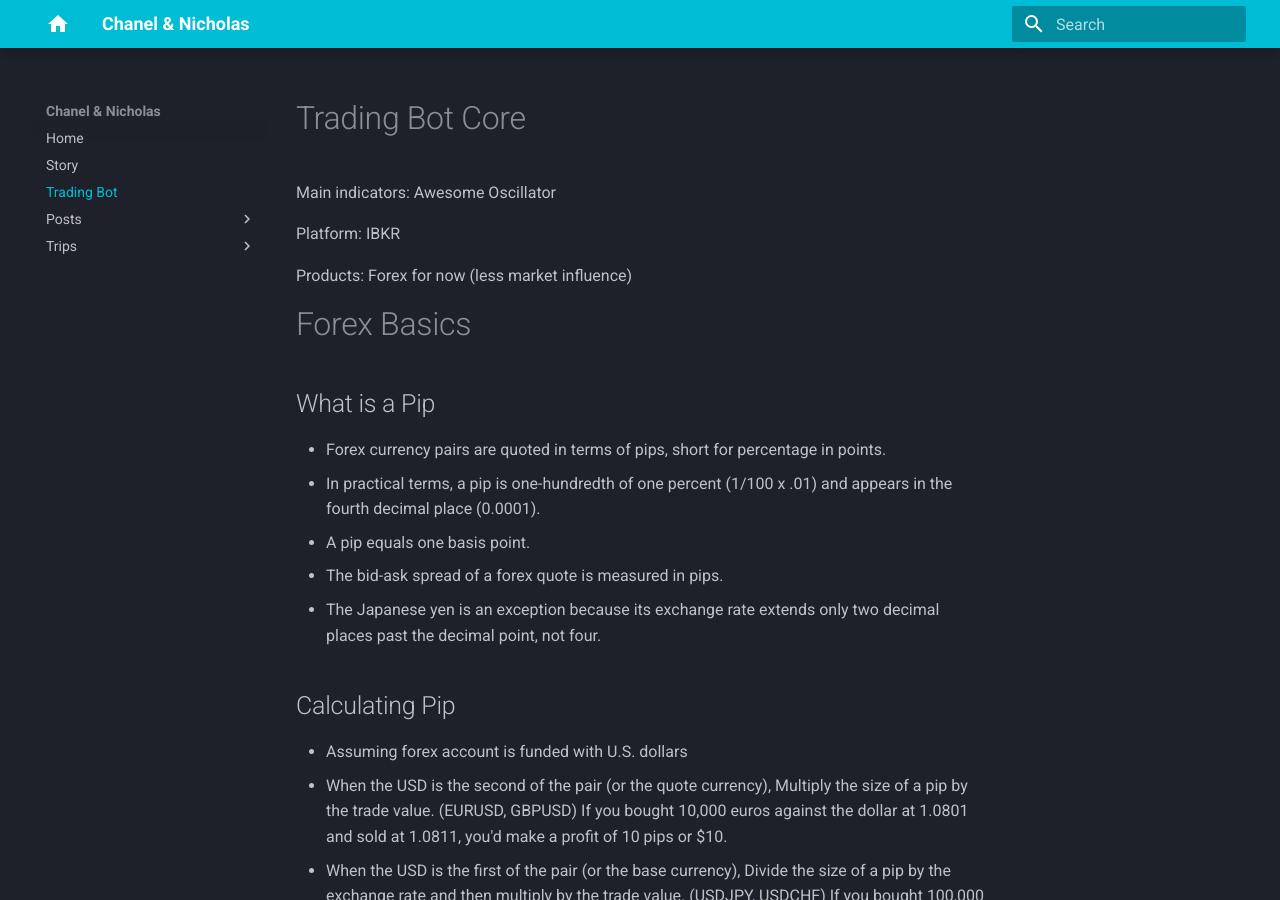
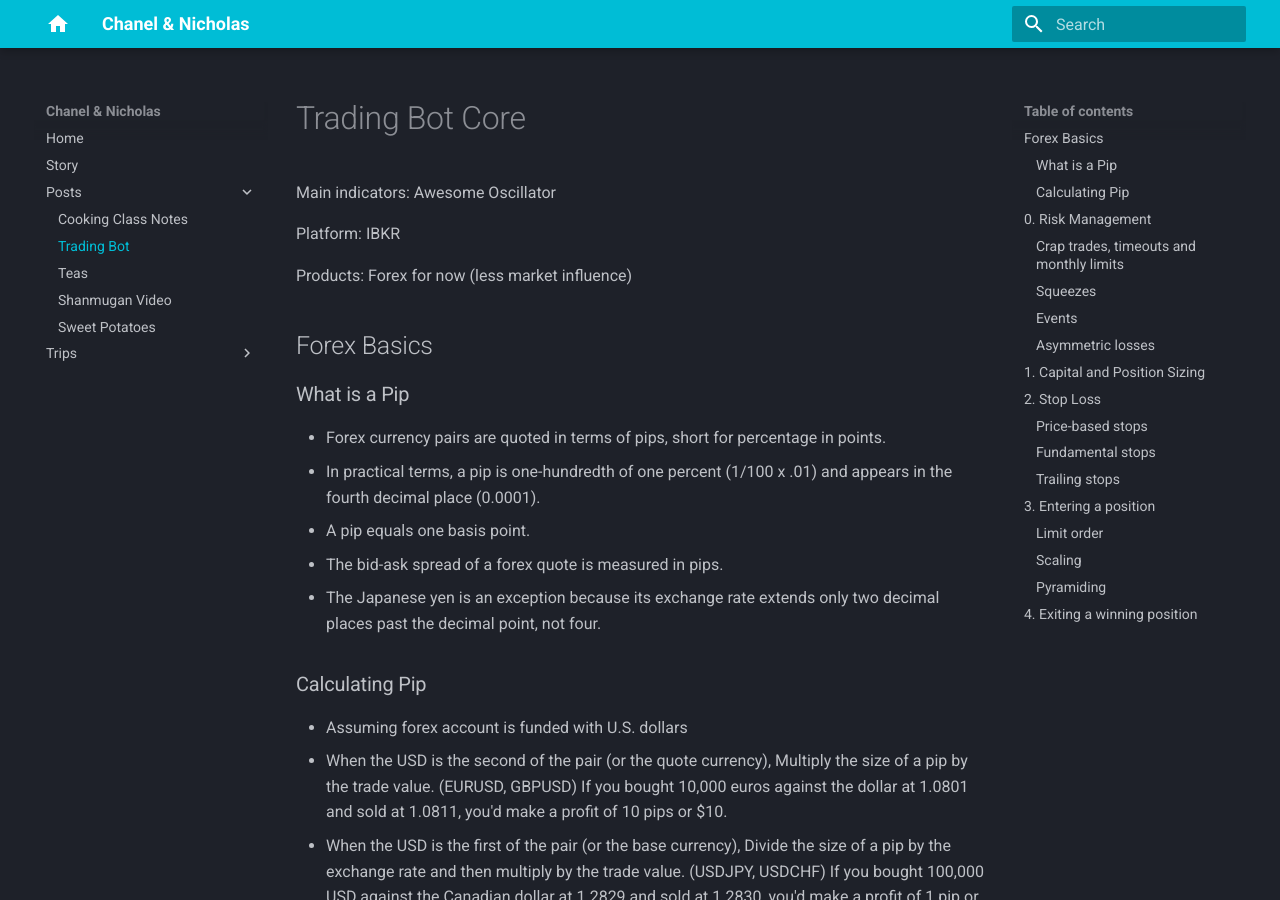
Before and after one commit to extrange/chanel, an MkDocs documentation site: the page built from docs/posts/trading-bot.md, in a window 1280 px wide and 900 px high. Built offline with MkDocs 1.6.1 and Material for MkDocs 9.7.7, drawn with Linux system fonts in a browser that asks for light colours.

Commit message:
improve post layout, add cooking class

```diff
--- a/docs/trading-bot.md
+++ b/docs/posts/trading-bot.md
@@ -6,16 +6,16 @@ Platform: IBKR
 
 Products: Forex for now (less market influence)
 
-# Forex Basics
+## Forex Basics
 
-## What is a Pip
+### What is a Pip
 - Forex currency pairs are quoted in terms of pips, short for percentage in points.
 -  In practical terms, a pip is one-hundredth of one percent (1/100 x .01) and appears in the fourth decimal place (0.0001).
 -  A pip equals one basis point.
 -  The bid-ask spread of a forex quote is measured in pips.
 -  The Japanese yen is an exception because its exchange rate extends only two decimal places past the decimal point, not four.
 
-## Calculating Pip
+### Calculating Pip
 - Assuming forex account is funded with U.S. dollars
 - When the USD is the second of the pair (or the quote currency), Multiply the size of a pip  by the trade value. (EURUSD, GBPUSD)
 	If you bought 10,000 euros against the dollar at 1.0801 and sold at 1.0811, you'd make a profit of 10 pips or $10.
@@ -23,15 +23,15 @@ Products: Forex for now (less market influence)
 	If you bought 100,000 USD against the Canadian dollar at 1.2829 and sold at 1.2830, you'd make a profit of 1 pip or $7.79.
 
 
-# 0. Risk Management
-## Crap trades, timeouts and monthly limits
+## 0. Risk Management
+### Crap trades, timeouts and monthly limits
 Equally, you need to set monthly limits. A standard limit might be a 10% account balance stop per month. At that point you close all your positions immediately and stop trading till next month.
 
 Having monthly calendar breaks is nice for another reason. Say you made a load of money in January. You don’t want to start February feeling you are up 5% or it is too tempting to avoid trading all month and protect the existing win. Each month and each year should feel like a clean slate and an independent period.
 
 Everyone has trading slumps. It is perfectly normal. It will definitely happen to you at some stage. The trick is to take a break and refocus. Conserve your capital by not trading a lot whilst you are on a losing streak. This period will be much harder for you emotionally and you’ll end up making suboptimal decisions. An enforced break will help you see the bigger picture.
 
-## Squeezes
+### Squeezes
 
 - A short squeeze is when a participant ends up in a short position they are forced to cover. Especially when the rest of the market knows that this participant can be bullied into stopping out at terrible levels, provided the market can briefly drive the price into their pain zone.
 
@@ -41,7 +41,7 @@ Everyone has trading slumps. It is perfectly normal. It will definitely happen t
 	- Generally market participants will not pay a lot of attention to commercial hedgers, which are also detailed in the report. This data is worth tracking but these folks are simply hedging real-world transactions rather than speculating so their activity is far less revealing and far more noisy.
 	- ou can find the data online for free and [download it directly here](https://www.cftc.gov/MarketReports/CommitmentsofTraders/HistoricalViewable/index.htm).
 
-## Events
+### Events
 
 - Economic releases can cause large short-term volatility. The most famous is Non Farm Payrolls, which is the most widely watched measure of US employment levels and affects the price of many instruments.On an NFP announcement currencies like EURUSD might jump (or drop) 100 pips no problem.
 
@@ -49,7 +49,7 @@ Everyone has trading slumps. It is perfectly normal. It will definitely happen t
 
 - For example, if you are trading off some intraday chart and scalping a few pips here and there it would be highly sensible to go into a known data release flat as it is pure coin-toss and not the reason for your trading. It only takes five minutes each day to plan for the day ahead so do not get caught out by this. Many retail traders get stopped out on such events when price volatility is at its peak.
 
-## Asymmetric losses
+### Asymmetric losses
 
 - Ideally what you are looking for is asymmetric risk trade set-ups: that is where the downside is clearly defined and smaller than the upside. What you want to avoid is the opposite.
 
@@ -57,7 +57,7 @@ Everyone has trading slumps. It is perfectly normal. It will definitely happen t
 
 - Other strategies like naively selling options have the same result. You win a small amount of money each day and [then spectacularly blow up](https://www.tampabay.com/business/how-tampas-james-cordier-went-from-high-roller-to-youtube-apology-after-losing-150-million-20190206/) at some point down the line.
 
-# 1. Capital and Position Sizing
+## 1. Capital and Position Sizing
 
 The first thing you have to know is how much capital you are working with. Let’s say you have $100,000 deposited. This is your maximum trading capital. Your trading capital is not the leveraged amount. It is the amount of money you have deposited and can withdraw or lose.
 
@@ -65,14 +65,14 @@ The first thing you have to know is how much capital you are working with. Let
 2. Risk no more than 8% of one’s account balance on a specific theme.
 3. No more than one in twenty trades are graded exceptional and allocated 5% of account balance risk
 
-# 2. Stop Loss
+## 2. Stop Loss
 A stop loss is a resting order, left with the broker, to automatically close your position if it reaches a certain price.
 
 The valid concern with stop losses is that disreputable brokers look for a concentration of stops and then, when the market is close, whipsaw the price through the stop levels so that the clients ‘stop out’ and sell to the broker at a low rate before the market naturally comes back higher. This is referred to as ‘stop hunting’.
 
 *Always have a pre-determined stop loss before you put on a trade*
 
-## Price-based stops
+### Price-based stops
 
 1.  Use technical analysis to pick important levels (support, resistance, previous high/lows, moving averages etc.) as these provide clear exit and entry points on a trade.
 
@@ -85,7 +85,7 @@ The valid concern with stop losses is that disreputable brokers look for a conce
 
 3.  Always pick your stop level first. Then use a calculator to determine the appropriate lot size for the position, based on the % of your account balance you wish to risk on the trade.
 
-## Fundamental stops
+### Fundamental stops
 
 Used alongside - not instead of - price stops. If either breaks you’re out.
 
@@ -93,13 +93,13 @@ If you stop understanding why a product is going up or down and your fundamental
 
 If you have some big upcoming data like Non Farm Payrolls that you know can move the market +/- 150 pips and you have no edge going into the release then many traders will take off or scale down their positions. They’ll go back into the positions when the data is out and the market has quietened down after fifteen minutes or so. This is a matter of some debate - many traders consider it a coin toss and argue you win some and lose some and it all averages out.
 
-## Trailing stops
+### Trailing stops
 
 Trailing stops can also be used to ‘lock in’ profits. We looked at those before. As the trade moves in your favour (say up if you are long) the stop loss ratchets with it.
 
-# 3. Entering a position
+## 3. Entering a position
 
-## Limit order
+### Limit order
 
 Use technical analysis to pick important levels (support, resistance, previous high/lows, moving averages etc.) as these provide clear exit and entry points on a trade.
 
@@ -111,12 +111,12 @@ Again, typically traders will use tech analysis to identify attractive levels. A
 
 So this time if we know everyone is going to buy around the recent low of 1.1205 we might leave the take profit bit a little bit above there at 1.1210 to ensure it gets done. Sure it costs 5 more pips but how mad would you be if the low was 1.1207 and then it rallied a hundred points and you didn’t have the trade on?!
 
-## Scaling
+### Scaling
 Scaling in is one such technique. Let’s imagine that you think we are in a long-term bulltrend for AUDUSD but experiencing a brief retracement. You want to take a total position of 500,000 AUD and don’t have a strong view on the current price action.
 
 You might therefore leave a series of five bids of 100,000. As the price moves lower each one gets hit. The nice thing about scaling in is it reduces pressure on you to pick the perfect level. Of course the risk is that not all your orders get hit before the price moves higher and you have to trade at-market.
 
-## Pyramiding
+### Pyramiding
 Pyramiding is the second technique. Pyramiding is for take profits what a trailing stop loss is to regular stops. It is especially common for momentum traders.
 
 Again let’s imagine we’re bullish AUDUSD and want to take a position of 500,000 AUD.
@@ -125,7 +125,7 @@ Here we add 100,000 when our first signal is reached. Then we add subsequent cli
 
 Obviously this is quite nice as we humans love trading when it goes in our direction. However, the drawback is obvious: we haven’t had the full amount of risk on from the start of the trend.
 
-# 4. Exiting a winning position
+## 4. Exiting a winning position
 
 Let winners run. Just like stops you need to know in advance the level where you will close out at a profit. Then let the trade happen. Don’t override yourself and let emotions force you to take a small profit. A classic mistake to avoid.
 
--- a/mkdocs.yml
+++ b/mkdocs.yml
@@ -16,8 +16,9 @@ site_url: https://chanel.nicholaslyz.com/
 nav:
   - Home: index.md
   - Story: story.md
-  - Trading Bot: trading-bot.md
   - Posts:
+    - Cooking Class Notes: posts/2023-05-14 Cooking class.md
+    - Trading Bot: posts/trading-bot.md
     - Teas: posts/2023-02-19-teas.md
     - Shanmugan Video: posts/2022-12-28-shanmugan-transcript.md
     - Sweet Potatoes: posts/2023-02-06-sweet-potatoes.md
```
Also changed, not shown: docs/index.md (+1 -1 lines), docs/posts/2023-05-14 Cooking class.md (added, +43 -0 lines).
